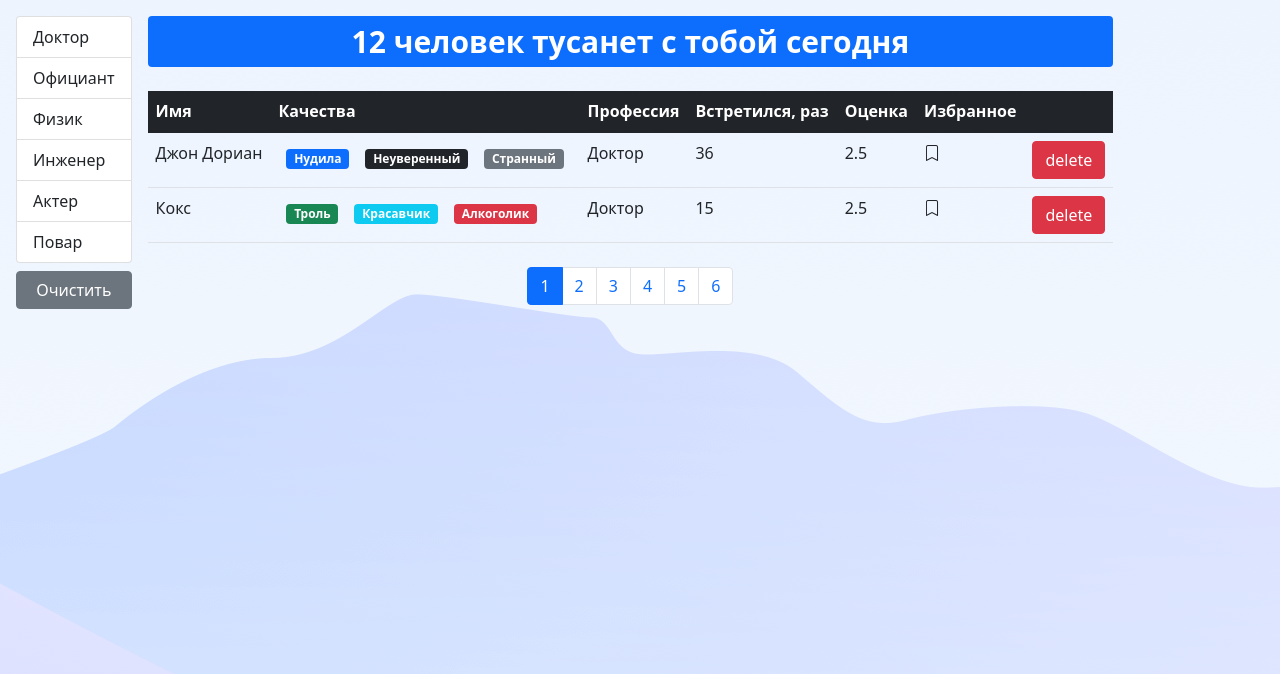
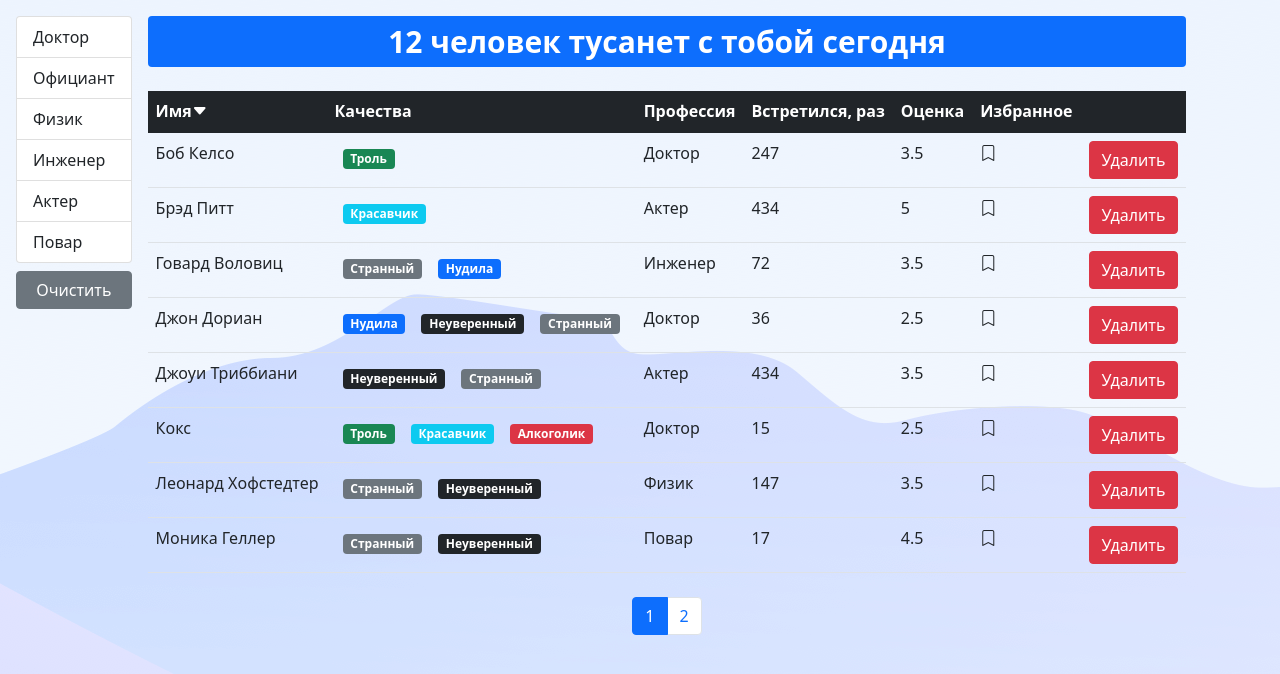
Before and after one commit to Krab-Krim/fast-company, a React (Create React App) app: page /users/1 in a window 1280 px wide. Shown: the top 674 px of the page. Built offline with nearby package versions, Linux system fonts and the light colour scheme.

Commit message:
Задание 6. Сортировка

```diff
--- a/src/App.jsx
+++ b/src/App.jsx
@@ -1,60 +1,10 @@
-import React, { useEffect, useState } from "react";
+import React from "react";
 import Users from "./components/users";
-import api from "./api";
-import loaderImg from "./statics/images/loader.gif";
-import pictures from "./statics/images/images.png";
 
 function App() {
-    const [users, setUsers] = useState([]);
+    return (
+        <Users/>
 
-    useEffect(() => {
-        let loader = true;
-        const h1 = document.querySelector("h1");
-
-        if (loader === true) {
-            document.body.style.backgroundImage = `url(${loaderImg})`;
-            document.body.style.backgroundRepeat = "no-repeat";
-            document.body.style.backgroundAttachment = "fixed";
-            document.body.style.backgroundPosition = "center";
-            h1.style.display = "none";
-        };
-
-        api.users.fetchAll().then((data) => {
-            loader = false;
-
-            if (!loader) {
-                document.body.style.backgroundImage = `url(${pictures})`;
-                h1.style.display = "block";
-            };
-            setUsers(data);
-        });
-    }, []);
-
-    const handleDelete = (userId) => {
-        setUsers((prevState) => prevState.filter((el) => el._id !== userId));
-    };
-
-    const handleToggleBookMark = (id) => {
-        setUsers(
-            users.map((colorIcon) => {
-                if (colorIcon._id === id) {
-                    return { ...colorIcon, bookmark: !colorIcon.bookmark };
-                } else {
-                    return { ...colorIcon };
-                }
-            })
-        );
-    };
-
-    return (
-        <div>
-            <Users
-                onDelete={handleDelete}
-                onToggleBookMark={handleToggleBookMark}
-                users={users}
-                {...users}
-            />
-        </div>
     );
 }
 
--- /dev/null
+++ b/src/components/qualitiesList.jsx
@@ -0,0 +1,17 @@
+import React from "react";
+import Qualitie from "./qualitie";
+import PropTypes from "prop-types";
+
+const QualitiesList = ({ item }) => {
+    return (
+        <>
+            <Qualitie color={item}/>
+        </>
+    );
+};
+
+QualitiesList.propTypes = {
+    item: PropTypes.object
+};
+
+export default QualitiesList;
--- /dev/null
+++ b/src/components/table.jsx
@@ -0,0 +1,29 @@
+import React from "react";
+import TableHeader from "./tableHeader";
+import TableBody from "./tableBody";
+import PropTypes from "prop-types";
+
+const Table = ({ onSort, selectedSort, columns, data, children }) => {
+    return (
+        <table className="table table-hover">
+            {children || (
+                <>
+                    <TableHeader
+                        { ...{ onSort, selectedSort, columns } }
+                    />
+                    <TableBody { ...{ columns, data } }/>
+                </>
+            )}
+        </table>
+    );
+};
+
+Table.propTypes = {
+    onSort: PropTypes.func,
+    selectedSort: PropTypes.object,
+    columns: PropTypes.object,
+    data: PropTypes.array,
+    children: PropTypes.array
+};
+
+export default Table;
--- /dev/null
+++ b/src/components/tableBody.jsx
@@ -0,0 +1,38 @@
+import React from "react";
+import PropTypes from "prop-types";
+import _ from "lodash";
+
+const TableBody = ({ data, columns }) => {
+    const renderContent = (item, column) => {
+        if (columns[column].component) {
+            const component = columns[column].component;
+
+            if (typeof component === "function") {
+                return component(item);
+            }
+
+            return component;
+        }
+        return _.get(item, columns[column].path);
+    };
+
+    return (
+        <tbody>
+            {data.map((item) =>
+                <tr key={item._id}>
+                    {Object.keys(columns).map((column) => (
+                        <td key={column}>
+                            { renderContent(item, column) }
+                        </td>
+                    ))}
+                </tr>)}
+        </tbody>
+    );
+};
+
+TableBody.propTypes = {
+    data: PropTypes.array.isRequired,
+    columns: PropTypes.object.isRequired
+};
+
+export default TableBody;
--- /dev/null
+++ b/src/components/tableHeader.jsx
@@ -0,0 +1,55 @@
+import React from "react";
+import PropTypes from "prop-types";
+
+const TableHeader = ({ onSort, selectedSort, columns }) => {
+    const handleSort = (item) => {
+        if (selectedSort.path === item) {
+            onSort({
+                ...selectedSort,
+                order: selectedSort.order === "asc" ? "desc" : "asc"
+            });
+        } else {
+            onSort({ path: item, order: "asc" });
+        }
+    };
+
+    const renderSortArrow = (selectedSort, currentPath) => {
+        if (selectedSort.path === currentPath) {
+            if (selectedSort.order === "asc") {
+                return <i className="bi bi-caret-down-fill"></i>;
+            } else {
+                return <i className="bi bi-caret-up-fill"></i>;
+            }
+        }
+    };
+
+    return (
+        <thead>
+            <tr className="table-dark">
+                {Object.keys(columns).map((column) => (
+                    <th
+                        key={column}
+                        onClick={
+                            columns[column].path
+                                ? () => handleSort(columns[column].path)
+                                : undefined
+                        }
+                        { ...{ role: columns[column].path && "button" }}
+                        scope="col"
+                    >
+                        {columns[column].name}
+                        {renderSortArrow(selectedSort, columns[column].path)}
+                    </th>
+                ))}
+            </tr>
+        </thead>
+    );
+};
+
+TableHeader.propTypes = {
+    onSort: PropTypes.func.isRequired,
+    selectedSort: PropTypes.object.isRequired,
+    columns: PropTypes.object.isRequired
+};
+
+export default TableHeader;
--- a/src/components/user.jsx
+++ /dev/null
@@ -1,47 +0,0 @@
-import React from "react";
-import Qualitie from "./qualitie";
-import BookMark from "./bookmark";
-import PropTypes from "prop-types";
-
-const User = ({ user, ...props }) => {
-    const getListUsers = user.map(item => {
-        return (
-            <tr key={item._id}>
-                <td>{item.name}</td>
-                <td>
-                    <Qualitie color={item}/>
-                </td>
-                <td>{item.profession.name}</td>
-                <td>{item.completedMeetings}</td>
-                <td>{item.rate}</td>
-                <td>
-                    <BookMark
-                        onToggleBookMark={props.onToggleBookMark}
-                        status={item}
-                    />
-                </td>
-                <td>
-                    <button
-                        type="button"
-                        className="btn btn-danger"
-                        onClick={() => props.onDelete(item._id)}
-                        key={item._id}
-                    >
-                        delete
-                    </button>
-                </td>
-            </tr>
-        );
-    });
-
-    return <>{getListUsers}</>;
-};
-
-User.propTypes = {
-    user: PropTypes.oneOfType([PropTypes.object, PropTypes.array]),
-    props: PropTypes.array,
-    onToggleBookMark: PropTypes.func.isRequired,
-    onDelete: PropTypes.func.isRequired
-};
-
-export default User;
--- a/src/components/users.jsx
+++ b/src/components/users.jsx
@@ -1,5 +1,4 @@
 import React, { useState, useEffect } from "react";
-import User from "./user";
 import Pagination from "./pagination";
 import { paginate } from "../utils/paginate";
 import PropTypes from "prop-types";
@@ -7,12 +6,56 @@ import api from "../api";
 import GroupList from "./groupList";
 import SearchStatus from "./searchStatus";
 import _ from "lodash";
+import UserTable from "./usersTable";
+import loaderImg from "../statics/images/loader.gif";
+import pictures from "../statics/images/images.png";
 
-const Users = ({ users, ...props }) => {
-    const pageSize = 2;
+const Users = () => {
+    const pageSize = 8;
     const [currentPage, setCurrentPage] = useState(1);
     const [professions, setProfessions] = useState();
     const [selectedProf, setSelectedProf] = useState();
+    const [sortBy, setSortBy] = useState({ path: "name", order: "asc" });
+    const [users, setUsers] = useState([]);
+
+    useEffect(() => {
+        let loader = true;
+        const h1 = document.querySelector("h1");
+
+        if (loader === true) {
+            document.body.style.backgroundImage = `url(${loaderImg})`;
+            document.body.style.backgroundRepeat = "no-repeat";
+            document.body.style.backgroundAttachment = "fixed";
+            document.body.style.backgroundPosition = "center";
+            h1.style.display = "none";
+        }
+
+        api.users.fetchAll().then((data) => {
+            loader = false;
+
+            if (!loader) {
+                document.body.style.backgroundImage = `url(${pictures})`;
+                h1.style.display = "block";
+            }
+            setUsers(data);
+        });
+    }, []);
+
+    const handleDelete = (userId) => {
+        setUsers((prevState) => prevState.filter((el) => el._id !== userId));
+    };
+
+    const handleToggleBookMark = (id) => {
+        setUsers(
+            users.map((colorIcon) => {
+                if (colorIcon._id === id) {
+                    return { ...colorIcon, bookmark: !colorIcon.bookmark };
+                } else {
+                    return { ...colorIcon };
+                }
+            })
+        );
+    };
 
     useEffect(() => {
         api.professions.fetchAll().then((data) => setProfessions(data));
@@ -30,20 +73,26 @@ const Users = ({ users, ...props }) => {
         setCurrentPage(pageIndex);
     };
 
+    const handleSort = (item) => {
+        setSortBy(item);
+    };
+
     const filteredUsers = selectedProf
         ? users.filter((user) => _.isEqual(user.profession, selectedProf))
         : users;
 
     const count = filteredUsers.length;
 
-    const userCrop = paginate(filteredUsers, currentPage, pageSize);
+    const sortedUsers = _.orderBy(filteredUsers, [sortBy.path], [sortBy.order]);
+
+    const userCrop = paginate(sortedUsers, currentPage, pageSize);
 
     const clearFilter = () => {
         setSelectedProf();
     };
 
     const handleDeleteUser = (userId) => {
-        props.onDelete(userId);
+        handleDelete(userId);
         const pageCountUser = Math.ceil(count / pageSize);
 
         if (count % 2 !== 0 && currentPage === pageCountUser) setCurrentPage(pageCountUser - 1);
@@ -59,32 +108,24 @@ const Users = ({ users, ...props }) => {
                         items={professions}
                         onItemSelect={handleProfessionSelect}
                     />
-                    <button className="btn btn-secondary mt-2" onClick={clearFilter}>Очистить</button>
+                    <button
+                        className="btn btn-secondary mt-2"
+                        onClick={clearFilter}
+                    >
+                        Очистить
+                    </button>
                 </div>
             )}
             <div className="d-flex flex-column">
                 <SearchStatus props={count}/>
                 {count > 0 && (
-                    <table className="table table-hover">
-                        <thead>
-                            <tr className="table-dark">
-                                <th scope="col">Имя</th>
-                                <th scope="col">Качества</th>
-                                <th scope="col">Профессия</th>
-                                <th scope="col">Встретился, раз</th>
-                                <th scope="col">Оценка</th>
-                                <th scope="col">Избранное</th>
-                                <th scope="col"></th>
-                            </tr>
-                        </thead>
-                        <tbody>
-                            <User
-                                onToggleBookMark={props.onToggleBookMark}
-                                onDelete={handleDeleteUser}
-                                user={userCrop}
-                            />
-                        </tbody>
-                    </table>
+                    <UserTable
+                        user={userCrop}
+                        onDelete={handleDeleteUser}
+                        onToggleBookMark={handleToggleBookMark}
+                        onSort={handleSort}
+                        selectedSort={sortBy}
+                    />
                 )}
                 <div className="d-flex justify-content-center">
                     <Pagination
@@ -102,8 +143,8 @@ const Users = ({ users, ...props }) => {
 Users.propTypes = {
     users: PropTypes.oneOfType([PropTypes.object, PropTypes.array]),
     props: PropTypes.object,
-    onToggleBookMark: PropTypes.func.isRequired,
-    onDelete: PropTypes.func.isRequired
+    onToggleBookMark: PropTypes.func,
+    onDelete: PropTypes.func
 };
 
 export default Users;
--- /dev/null
+++ b/src/components/usersTable.jsx
@@ -0,0 +1,72 @@
+import React from "react";
+import PropTypes from "prop-types";
+import BookMark from "./bookmark";
+import QualitiesList from "./qualitiesList";
+import Table from "./table";
+
+const UserTable = ({ user, onSort, selectedSort, ...props }) => {
+    const columns = {
+        name: {
+            path: "name",
+            name: "Имя"
+        },
+        qualities: {
+            name: "Качества",
+            component: (user) => <QualitiesList item={user}/>
+        },
+        professions: {
+            path: "profession.name",
+            name: "Профессия"
+        },
+        completedMeetings: {
+            path: "completedMeetings",
+            name: "Встретился, раз"
+        },
+        rate: {
+            path: "rate",
+            name: "Оценка"
+        },
+        bookmark: {
+            path: "bookmark",
+            name: "Избранное",
+            component: (user) => (
+                <BookMark
+                    onToggleBookMark={props.onToggleBookMark}
+                    status={user}
+                />
+            )
+        },
+        delete: {
+            component: (user) => (
+                <button
+                    type="button"
+                    className="btn btn-danger"
+                    onClick={() => props.onDelete(user._id)}
+                    key={user._id}
+                >
+                    Удалить
+                </button>
+            )
+        }
+    };
+
+    return (
+        <Table
+            onSort={onSort}
+            selectedSort={selectedSort}
+            columns={columns}
+            data={user}
+        />
+    );
+};
+
+UserTable.propTypes = {
+    user: PropTypes.array.isRequired,
+    props: PropTypes.object,
+    onToggleBookMark: PropTypes.func.isRequired,
+    onDelete: PropTypes.func.isRequired,
+    onSort: PropTypes.func.isRequired,
+    selectedSort: PropTypes.object.isRequired
+};
+
+export default UserTable;
```
